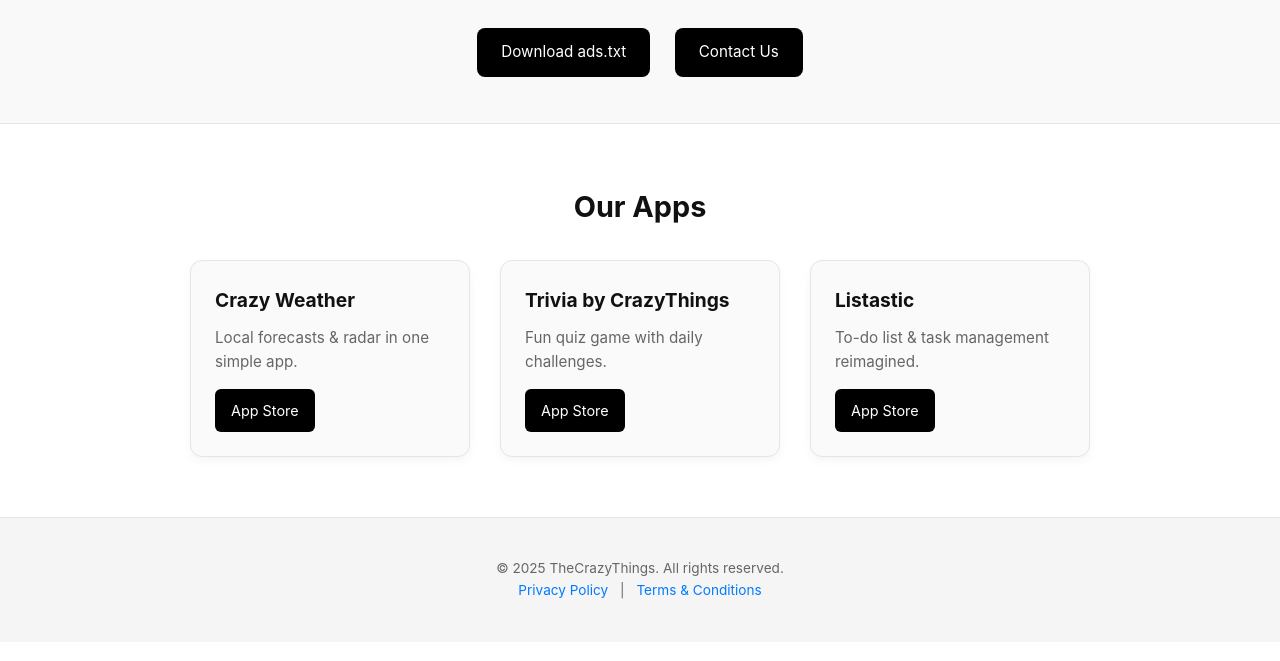
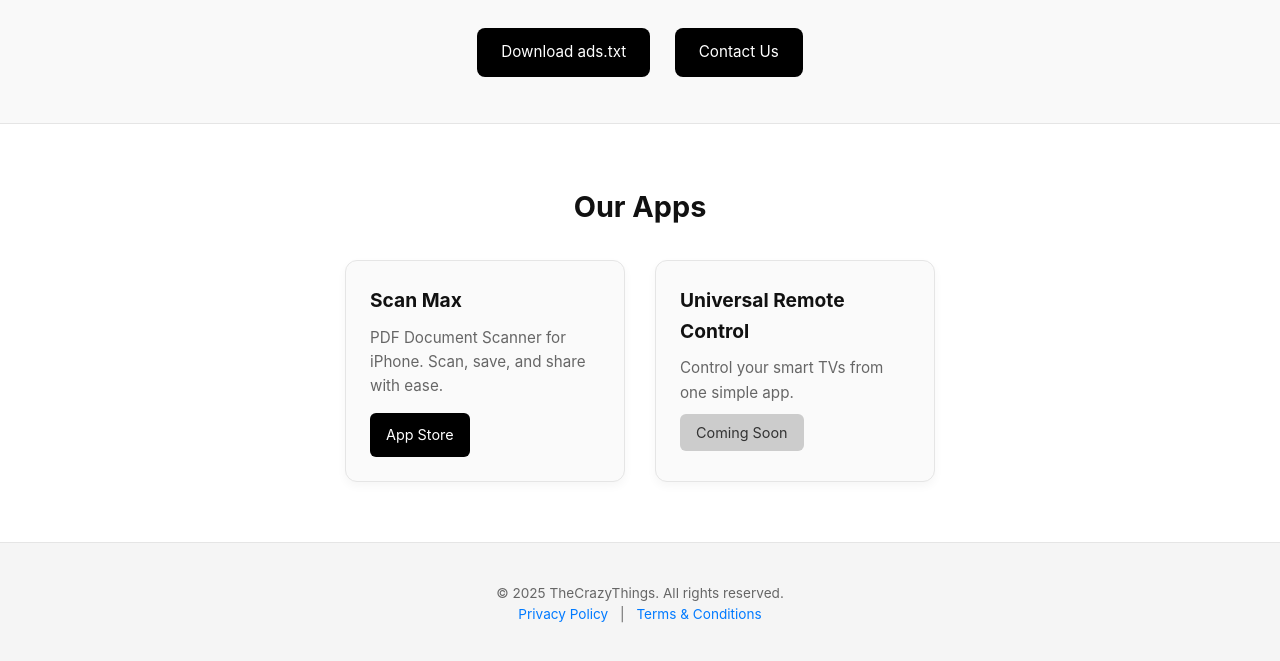
Before and after one commit to reckzor/reckzors.github.io, a plain HTML site: page index.html in a window 1280 px wide. Shown: the part 157-818 px from the top of the page. Drawn offline with Linux system fonts and the light colour scheme.

Commit message:
Update index.html

```diff
--- a/index.html
+++ b/index.html
@@ -118,6 +118,16 @@
       font-size: 0.9rem;
     }
 
+    .coming-soon {
+      background-color: #ccc;
+      color: #333;
+      padding: 10px 16px;
+      border-radius: 6px;
+      font-size: 0.9rem;
+      text-decoration: none;
+      cursor: default;
+    }
+
     footer {
       text-align: center;
       padding: 40px 20px;
@@ -158,19 +168,15 @@
     <h2>Our Apps</h2>
     <div class="apps-grid">
       <div class="app-card">
-        <h3>Crazy Weather</h3>
-        <p>Local forecasts & radar in one simple app.</p>
-        <a class="download" href="#">App Store</a>
+        <h3>Scan Max</h3>
+        <p>PDF Document Scanner for iPhone. Scan, save, and share with ease.</p>
+        <a class="download" href="https://apps.apple.com/us/app/scan-max-pdf-document-scanner/id6745792574" target="_blank">App Store</a>
       </div>
+
       <div class="app-card">
-        <h3>Trivia by CrazyThings</h3>
-        <p>Fun quiz game with daily challenges.</p>
-        <a class="download" href="#">App Store</a>
-      </div>
-      <div class="app-card">
-        <h3>Listastic</h3>
-        <p>To-do list & task management reimagined.</p>
-        <a class="download" href="#">App Store</a>
+        <h3>Universal Remote Control</h3>
+        <p>Control your smart TVs from one simple app.</p>
+        <span class="coming-soon">Coming Soon</span>
       </div>
     </div>
   </section>
```
